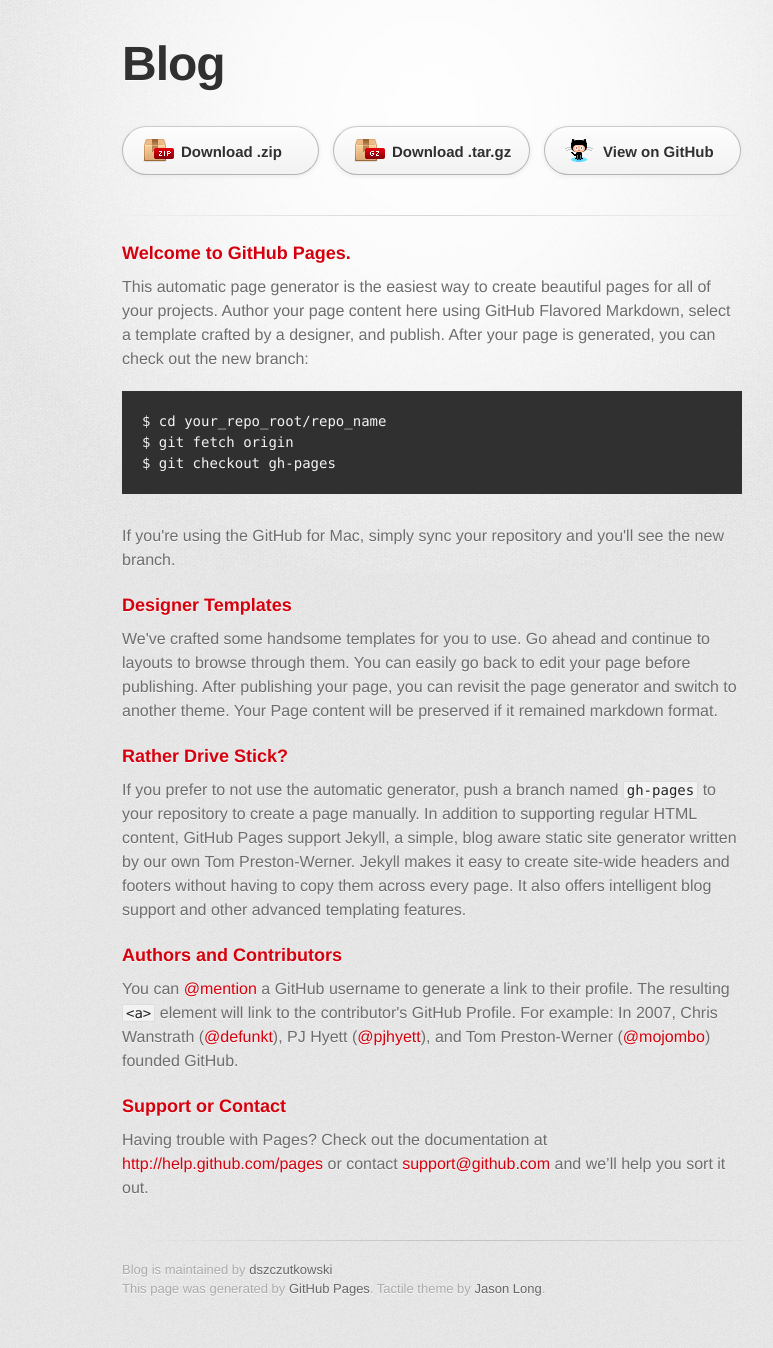
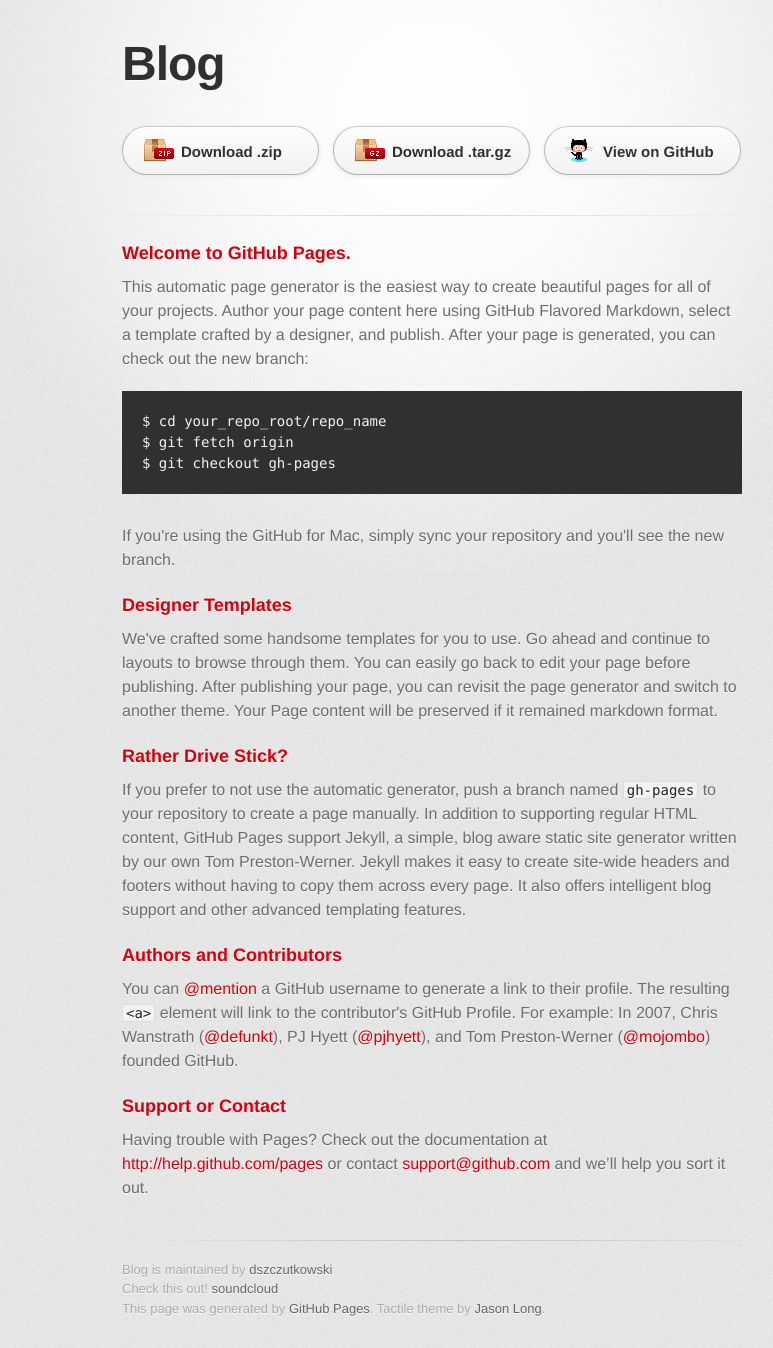
Before and after one commit to dszczutkowski/BLOG, a Jekyll site: the page index.html, which Jekyll copies as it is, in a window 1280 px wide. Shown: the whole page, without its empty margins (208-981 px from the left). Built offline with Jekyll 4.4.1, drawn with Linux system fonts in a browser that asks for light colours; some web fonts are replaced; Markdown is read by kramdown in place of the engine named in the settings.

Commit message:
Update index.html
soundcloud add

```diff
--- a/index.html
+++ b/index.html
@@ -66,6 +66,7 @@
 
         <footer>
           Blog is maintained by <a href="https://github.com/dszczutkowski">dszczutkowski</a><br>
+          Check this out! <a href="https://soundcloud.com/dawid-szczutkowski">soundcloud</a><br>
           This page was generated by <a href="http://pages.github.com">GitHub Pages</a>. Tactile theme by <a href="https://twitter.com/jasonlong">Jason Long</a>.
         </footer>
 
```
